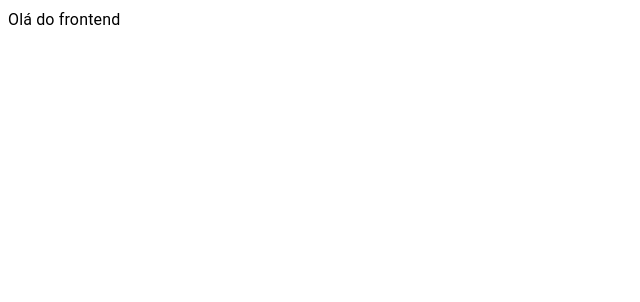
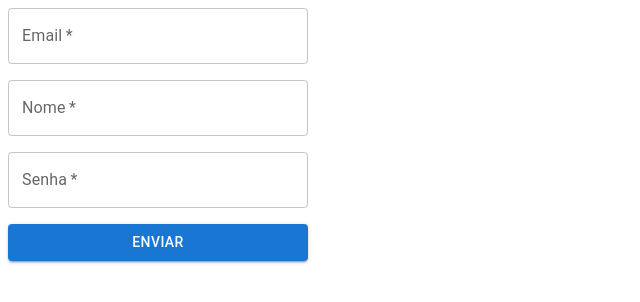
Before and after one commit to MatheusDev19/database-app, a React (Vite) app: page / in a window 1280 px wide. Shown: the top 302 px of the page, without its empty margins (0-640 px from the left). Built offline with nearby package versions, Linux system fonts and the light colour scheme.

Commit message:
feat: add registration form and routing setup

```diff
--- a/package.json
+++ b/package.json
@@ -16,7 +16,8 @@
     "axios": "^1.10.0",
     "dotenv": "^16.5.0",
     "react": "^19.1.0",
-    "react-dom": "^19.1.0"
+    "react-dom": "^19.1.0",
+    "react-router-dom": "^7.6.2"
   },
   "devDependencies": {
     "@eslint/js": "^9.25.0",
--- a/src/App.tsx
+++ b/src/App.tsx
@@ -1,8 +1,19 @@
-import { Typography } from "@mui/material";
+import axios from "axios";
+import { useEffect } from "react";
+import { Router } from "./Routes/Route";
+
 export function App() {
-  return (
-    <Typography variant="body1" color="initial">
-      Olá do frontend
-    </Typography>
-  );
+
+  useEffect(() => {
+    axios
+      .get("http://localhost:3000/")
+      .then((response) => {
+        console.log(response.data);
+      })
+      .catch((error) => {
+        console.error("Erro ao buscar dados:", error);
+      });
+  }, []);
+
+  return <Router />;
 }
--- /dev/null
+++ b/src/Pages/RegisterPage/index.tsx
@@ -0,0 +1,61 @@
+import { useState, type ChangeEvent, type FormEvent } from "react";
+import { TextField, Button, Box } from "@mui/material";
+
+type FormData = {
+  email: string;
+  nome: string;
+  senha: string;
+};
+
+export function RegisterForm() {
+  const [form, setForm] = useState<FormData>({
+    email: "",
+    nome: "",
+    senha: "",
+  });
+
+  const handleChange = (e: ChangeEvent<HTMLInputElement>) => {
+    setForm({ ...form, [e.target.name]: e.target.value });
+  };
+
+  const handleSubmit = (e: FormEvent) => {
+    e.preventDefault();
+    alert(`Email: ${form.email}\nNome: ${form.nome}\nSenha: ${form.senha}`);
+  };
+
+  return (
+    <Box
+      component="form"
+      onSubmit={handleSubmit}
+      sx={{ display: "flex", flexDirection: "column", gap: 2, width: 300 }}
+    >
+      <TextField
+        label="Email"
+        type="email"
+        name="email"
+        value={form.email}
+        onChange={handleChange}
+        required
+      />
+      <TextField
+        label="Nome"
+        type="text"
+        name="nome"
+        value={form.nome}
+        onChange={handleChange}
+        required
+      />
+      <TextField
+        label="Senha"
+        type="password"
+        name="senha"
+        value={form.senha}
+        onChange={handleChange}
+        required
+      />
+      <Button type="submit" variant="contained" color="primary">
+        Enviar
+      </Button>
+    </Box>
+  );
+}
--- /dev/null
+++ b/src/Routes/Route.tsx
@@ -0,0 +1,6 @@
+import { RouterProvider } from "react-router-dom";
+import { router } from "./routes";
+
+export const Router = () => {
+  return <RouterProvider router={router} />;
+};
--- /dev/null
+++ b/src/Routes/routes.tsx
@@ -0,0 +1,9 @@
+import { createBrowserRouter } from "react-router-dom";
+import { RegisterForm } from "../Pages/RegisterPage";
+
+export const router = createBrowserRouter([
+  {
+    path: "/",
+    element: <RegisterForm />,
+  },
+]);
```
Also changed, not shown: 1 other file (tests, documents, lock files or other folders).
